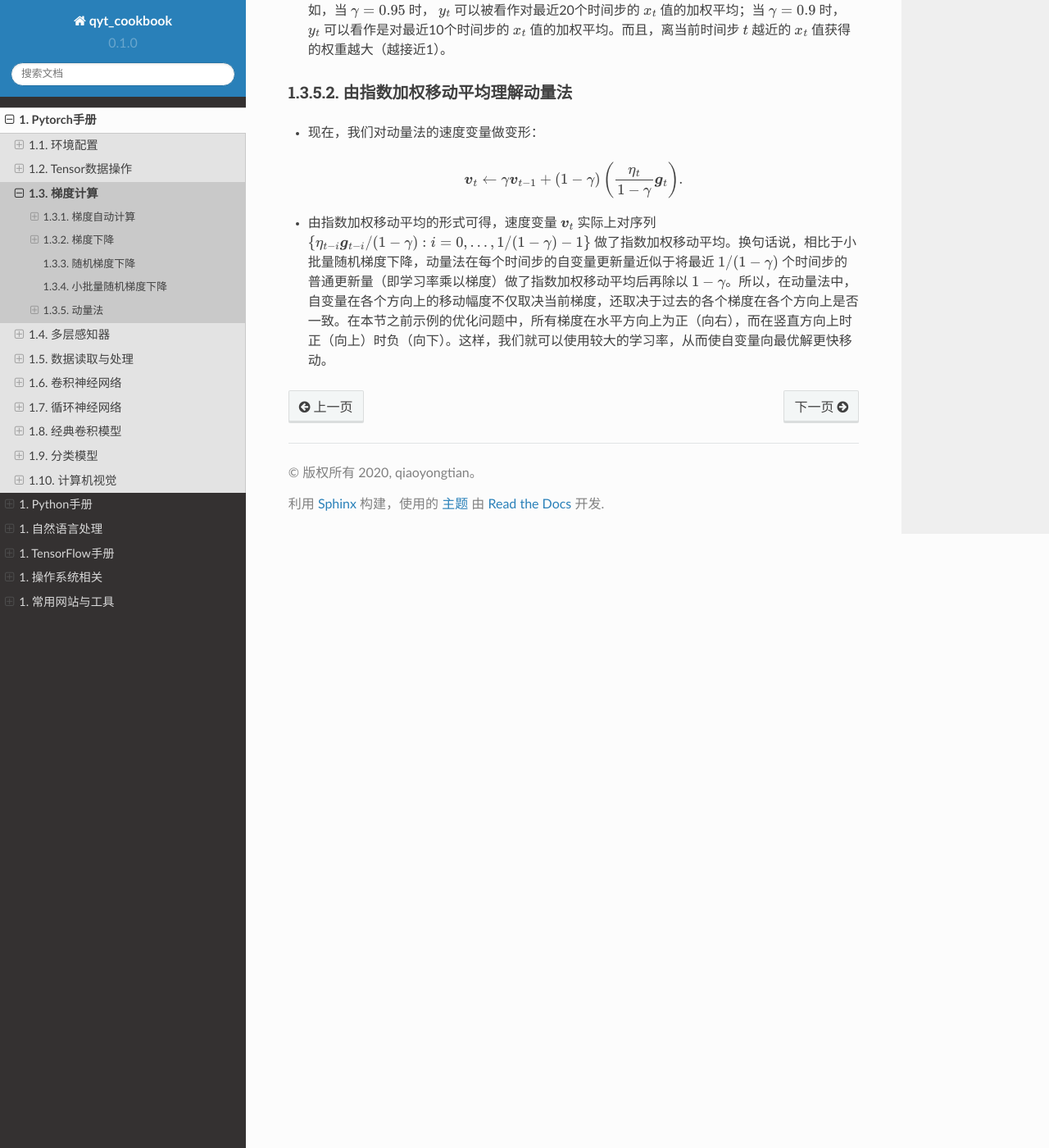
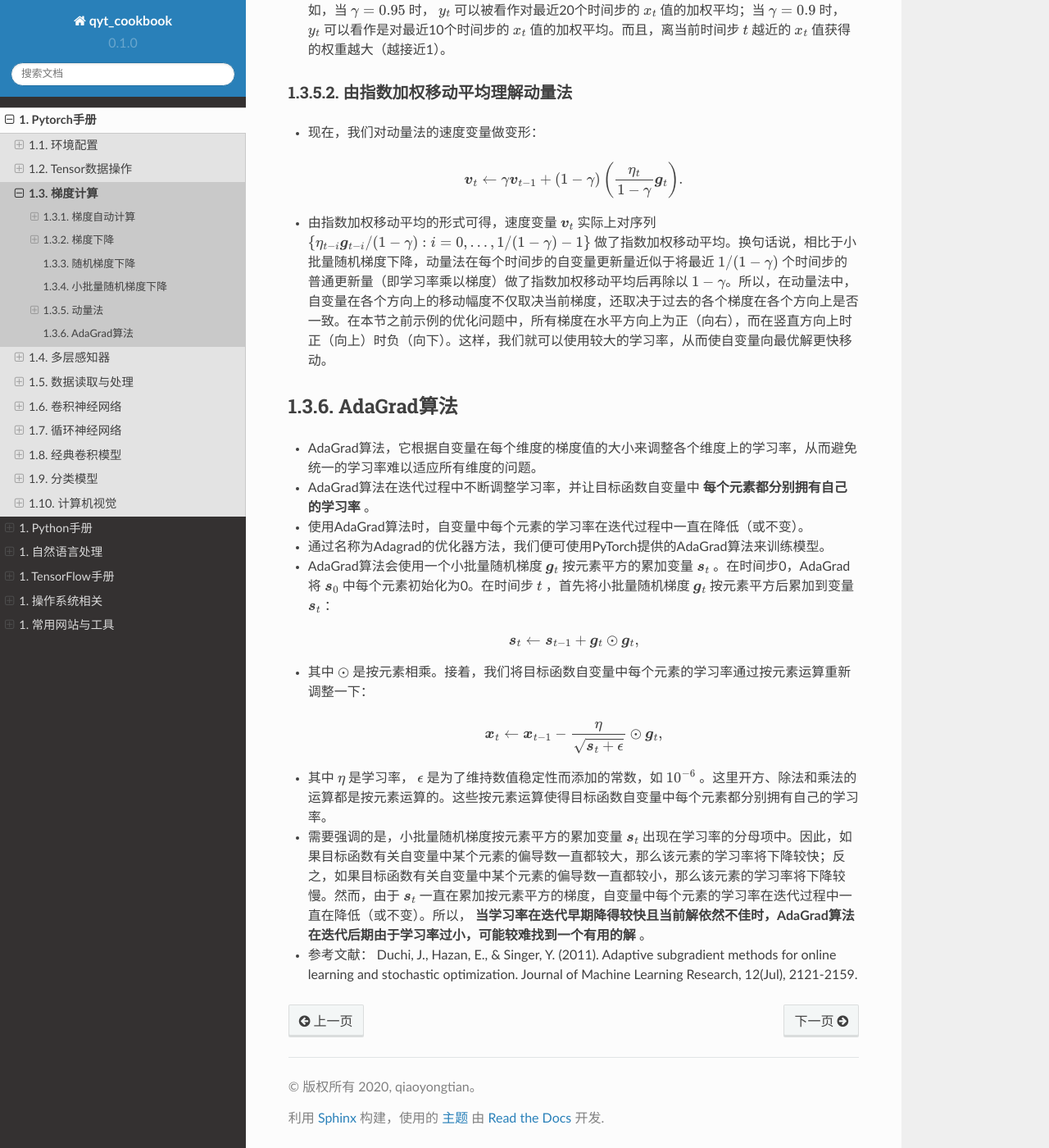
Before and after one commit to q759729997/qyt_cookbook, a Sphinx documentation site: the page built from qyt_cookbook/source/pytorch/gradient.rst, in a window 1280 px wide and 1400 px high, scrolled down 7471 px. Shown: the whole window at 82% size. Built offline with Sphinx 7.4.7 and the Read the Docs theme 2.0.0, drawn with Linux system fonts in a browser that asks for light colours.

Commit message:
AdaGrad算法

```diff
--- a/qyt_cookbook/source/pytorch/gradient.rst
+++ b/qyt_cookbook/source/pytorch/gradient.rst
@@ -319,3 +319,26 @@
     \boldsymbol{v}_t \leftarrow \gamma \boldsymbol{v}_{t-1} + (1 - \gamma) \left(\frac{\eta_t}{1 - \gamma} \boldsymbol{g}_t\right).
 
 - 由指数加权移动平均的形式可得，速度变量 :math:`\boldsymbol{v}_t` 实际上对序列 :math:`\{\eta_{t-i}\boldsymbol{g}_{t-i} /(1-\gamma):i=0,\ldots,1/(1-\gamma)-1\}` 做了指数加权移动平均。换句话说，相比于小批量随机梯度下降，动量法在每个时间步的自变量更新量近似于将最近 :math:`1/(1-\gamma)` 个时间步的普通更新量（即学习率乘以梯度）做了指数加权移动平均后再除以 :math:`1-\gamma`。所以，在动量法中，自变量在各个方向上的移动幅度不仅取决当前梯度，还取决于过去的各个梯度在各个方向上是否一致。在本节之前示例的优化问题中，所有梯度在水平方向上为正（向右），而在竖直方向上时正（向上）时负（向下）。这样，我们就可以使用较大的学习率，从而使自变量向最优解更快移动。
+
+AdaGrad算法
+######################
+
+- AdaGrad算法，它根据自变量在每个维度的梯度值的大小来调整各个维度上的学习率，从而避免统一的学习率难以适应所有维度的问题。
+- AdaGrad算法在迭代过程中不断调整学习率，并让目标函数自变量中 **每个元素都分别拥有自己的学习率** 。
+- 使用AdaGrad算法时，自变量中每个元素的学习率在迭代过程中一直在降低（或不变）。
+- 通过名称为Adagrad的优化器方法，我们便可使用PyTorch提供的AdaGrad算法来训练模型。
+- AdaGrad算法会使用一个小批量随机梯度 :math:`\boldsymbol{g}_t` 按元素平方的累加变量 :math:`\boldsymbol{s}_t` 。在时间步0，AdaGrad将 :math:`\boldsymbol{s}_0` 中每个元素初始化为0。在时间步 :math:`t` ，首先将小批量随机梯度 :math:`\boldsymbol{g}_t` 按元素平方后累加到变量 :math:`\boldsymbol{s}_t` ：
+
+.. math::
+
+    \boldsymbol{s}_t \leftarrow \boldsymbol{s}_{t-1} + \boldsymbol{g}_t \odot \boldsymbol{g}_t,
+
+- 其中 :math:`\odot` 是按元素相乘。接着，我们将目标函数自变量中每个元素的学习率通过按元素运算重新调整一下：
+
+.. math::
+
+    \boldsymbol{x}_t \leftarrow \boldsymbol{x}_{t-1} - \frac{\eta}{\sqrt{\boldsymbol{s}_t + \epsilon}} \odot \boldsymbol{g}_t,
+
+- 其中 :math:`\eta` 是学习率， :math:`\epsilon` 是为了维持数值稳定性而添加的常数，如 :math:`10^{-6}` 。这里开方、除法和乘法的运算都是按元素运算的。这些按元素运算使得目标函数自变量中每个元素都分别拥有自己的学习率。
+- 需要强调的是，小批量随机梯度按元素平方的累加变量 :math:`\boldsymbol{s}_t` 出现在学习率的分母项中。因此，如果目标函数有关自变量中某个元素的偏导数一直都较大，那么该元素的学习率将下降较快；反之，如果目标函数有关自变量中某个元素的偏导数一直都较小，那么该元素的学习率将下降较慢。然而，由于 :math:`\boldsymbol{s}_t` 一直在累加按元素平方的梯度，自变量中每个元素的学习率在迭代过程中一直在降低（或不变）。所以， **当学习率在迭代早期降得较快且当前解依然不佳时，AdaGrad算法在迭代后期由于学习率过小，可能较难找到一个有用的解** 。
+- 参考文献： Duchi, J., Hazan, E., & Singer, Y. (2011). Adaptive subgradient methods for online learning and stochastic optimization. Journal of Machine Learning Research, 12(Jul), 2121-2159.
```
